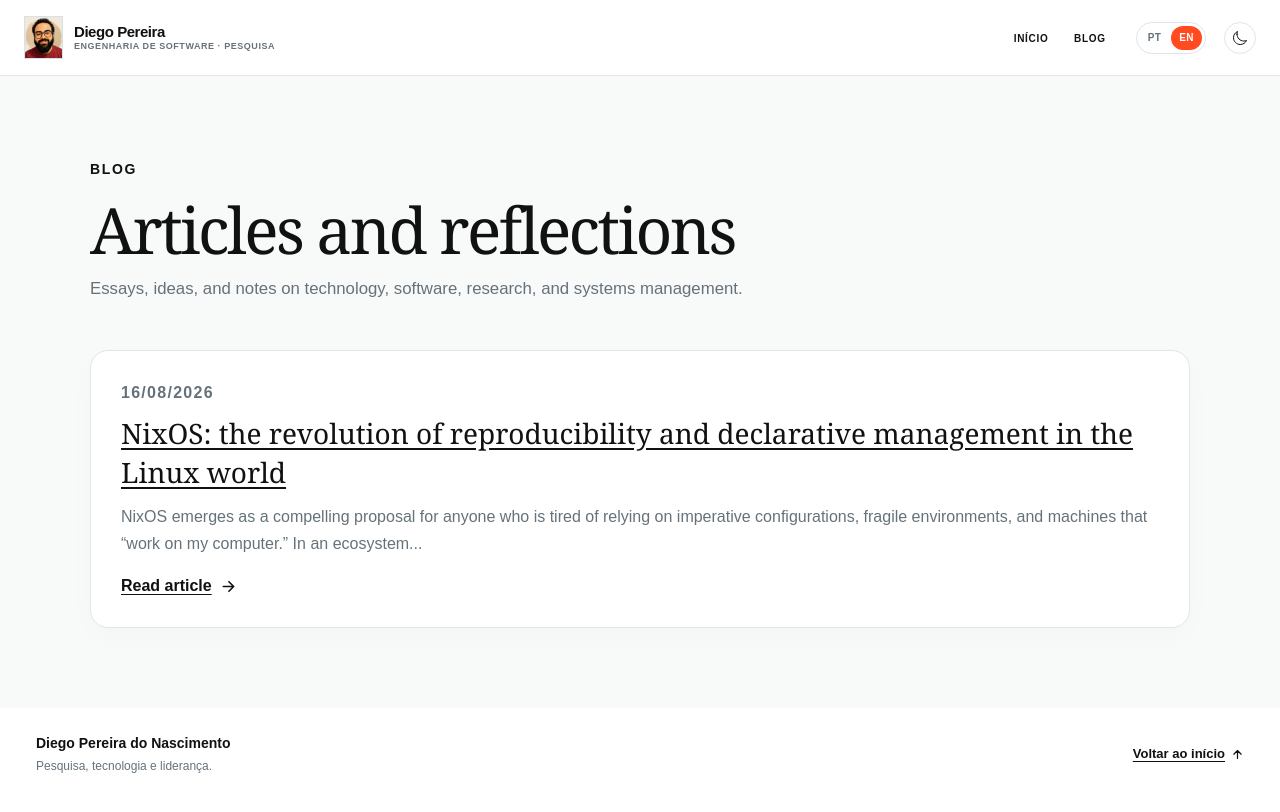
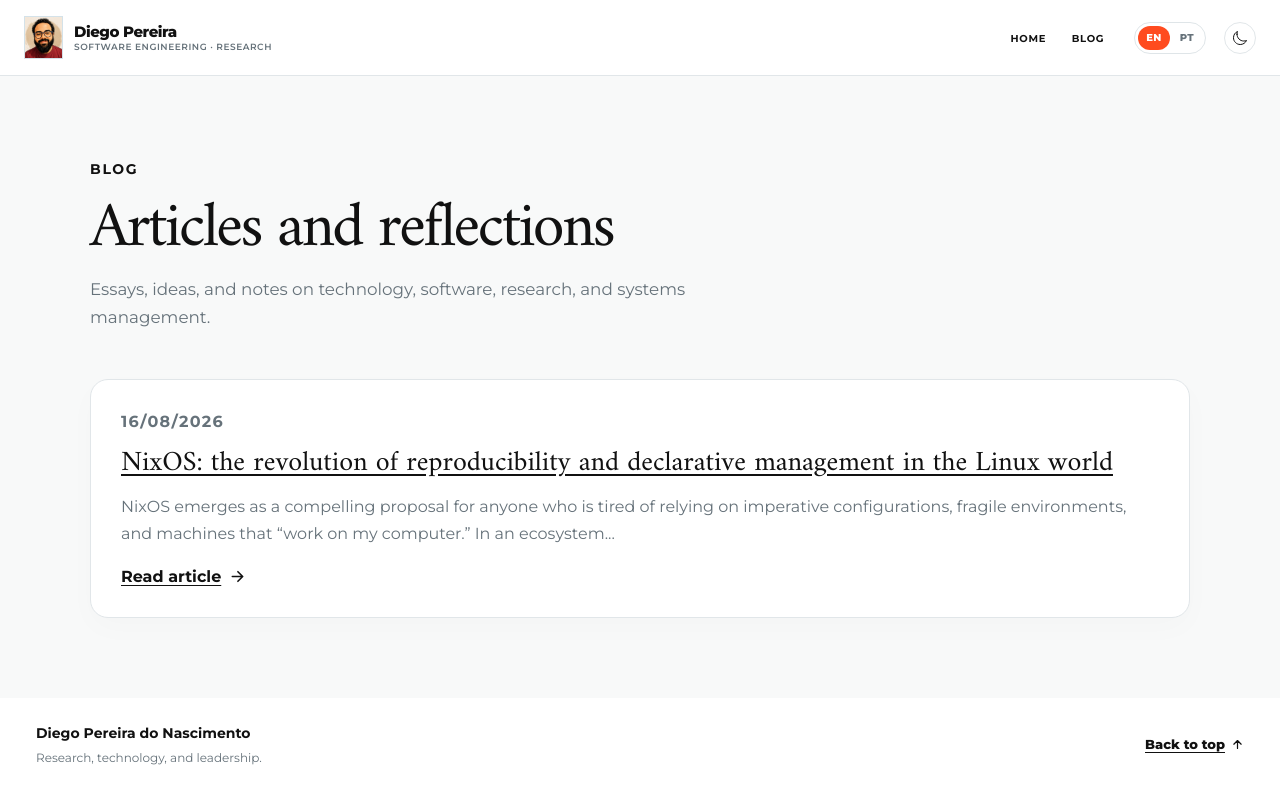
Before and after one commit to diegopn/diegopn.github.io, a Jekyll site: the page built from en/blog/index.html, in a window 1280 px wide. Shown: the top 812 px of the page. Built offline with Jekyll 4.4.1, drawn with Linux system fonts in a browser that asks for light colours.

Commit message:
Readequar o layout do blog para reaproveitar header/footer com base no design atual do site e nos estilos existentes.

```diff
--- /dev/null
+++ b/_includes/footer.html
@@ -0,0 +1,7 @@
+<footer class="site-footer">
+  <div>
+    <strong>{% if page.lang == 'en-US' %}Diego Pereira do Nascimento{% else %}Diego Pereira do Nascimento{% endif %}</strong>
+    <span>{% if page.lang == 'en-US' %}Research, technology, and leadership.{% else %}Pesquisa, tecnologia e liderança.{% endif %}</span>
+  </div>
+  <a href="{{ '/' | relative_url }}">{% if page.lang == 'en-US' %}Back to top{% else %}Voltar ao início{% endif %} <ion-icon name="arrow-up-outline"></ion-icon></a>
+</footer>
--- /dev/null
+++ b/_includes/header.html
@@ -0,0 +1,43 @@
+<header class="site-header" data-header>
+  <a class="brand" href="{{ '/' | relative_url }}" aria-label="{% if page.lang == 'en-US' %}Back to home{% else %}Voltar ao início{% endif %}">
+    <span class="brand-mark"><img src="{{ '/assets/images/diego-illustration.jpg' | relative_url }}" alt="" aria-hidden="true"></span>
+    <span class="brand-copy">
+      <strong>Diego Pereira</strong>
+      <small>{% if page.lang == 'en-US' %}Software engineering · research{% else %}Engenharia de software · pesquisa{% endif %}</small>
+    </span>
+  </a>
+
+  <nav class="main-nav" id="main-nav" aria-label="{% if page.lang == 'en-US' %}Main navigation{% else %}Navegação principal{% endif %}">
+    <a href="{{ '/' | relative_url }}" data-nav-link>{% if page.lang == 'en-US' %}Home{% else %}Início{% endif %}</a>
+    <a href="{% if page.lang == 'en-US' %}{{ '/en/blog/' | relative_url }}{% else %}{{ '/blog/' | relative_url }}{% endif %}" data-nav-link>{% if page.lang == 'en-US' %}Blog{% else %}Blog{% endif %}</a>
+  </nav>
+
+  <div class="header-actions">
+    <div class="language-switcher" role="group" aria-label="{% if page.lang == 'en-US' %}Language{% else %}Idioma{% endif %}">
+      <a
+        class="language-option {% if page.lang == 'en-US' %}is-active{% endif %}"
+        href="{{ '/en/blog/' | relative_url }}"
+        data-language-choice="en"
+        lang="en-US"
+        aria-current="{% if page.lang == 'en-US' %}page{% else %}false{% endif %}"
+      >EN</a>
+      <a
+        class="language-option {% if page.lang != 'en-US' %}is-active{% endif %}"
+        href="{{ '/blog/' | relative_url }}"
+        data-language-choice="pt"
+        lang="pt-BR"
+        aria-current="{% if page.lang == 'pt-BR' %}page{% else %}false{% endif %}"
+      >PT</a>
+    </div>
+
+    <button class="theme-toggle" type="button" data-theme-toggle aria-pressed="false" aria-label="{% if page.lang == 'en-US' %}Enable dark theme{% else %}Ativar tema escuro{% endif %}" title="{% if page.lang == 'en-US' %}Enable dark theme{% else %}Ativar tema escuro{% endif %}">
+      <ion-icon class="icon-moon" name="moon-outline" aria-hidden="true"></ion-icon>
+      <ion-icon class="icon-sun" name="sunny-outline" aria-hidden="true"></ion-icon>
+    </button>
+
+    <button class="menu-toggle" type="button" aria-expanded="false" aria-controls="main-nav" data-menu-toggle>
+      <span></span><span></span><span></span>
+      <span class="sr-only">{% if page.lang == 'en-US' %}Open menu{% else %}Abrir menu{% endif %}</span>
+    </button>
+  </div>
+</header>
--- a/_layouts/default.html
+++ b/_layouts/default.html
@@ -7,6 +7,9 @@
     <meta name="theme-color" content="#ffffff">
     <title>{% if page.title %}{{ page.title }} | {{ site.title }}{% else %}{{ site.title }}{% endif %}</title>
     <link rel="icon" href="{{ '/assets/images/diego-illustration.jpg' | relative_url }}" type="image/jpeg">
+    <link rel="preconnect" href="https://fonts.googleapis.com">
+    <link rel="preconnect" href="https://fonts.gstatic.com" crossorigin>
+    <link href="https://fonts.googleapis.com/css2?family=Amiri:wght@400;700&family=Montserrat:wght@400;500;600;700;800&display=swap" rel="stylesheet">
     <link rel="stylesheet" href="{{ '/style.css' | relative_url }}">
     <link rel="stylesheet" href="{{ '/assets/blog.css' | relative_url }}">
     <script>
@@ -18,41 +21,13 @@
   </head>
   <body>
     <div class="page-shell">
-      <header class="site-header" data-header>
-        <a class="brand" href="{{ '/' | relative_url }}" aria-label="Voltar ao início">
-          <span class="brand-mark"><img src="{{ '/assets/images/diego-illustration.jpg' | relative_url }}" alt="" aria-hidden="true"></span>
-          <span class="brand-copy"><strong>Diego Pereira</strong><small>Engenharia de software · pesquisa</small></span>
-        </a>
-
-        <nav class="main-nav" id="main-nav" aria-label="Navegação principal">
-          <a href="{{ '/' | relative_url }}">Início</a>
-          <a href="{{ '/blog/' | relative_url }}">Blog</a>
-        </nav>
-
-        <div class="header-actions">
-          <div class="language-switcher" role="group" aria-label="Idioma">
-            <a class="language-option {% if page.lang == 'pt-BR' %}is-active{% endif %}" href="{{ '/blog/' | relative_url }}" lang="pt-BR">PT</a>
-            <a class="language-option {% if page.lang == 'en-US' %}is-active{% endif %}" href="{{ '/en/blog/' | relative_url }}" lang="en-US">EN</a>
-          </div>
-          <button class="theme-toggle" type="button" data-theme-toggle aria-pressed="false" aria-label="Ativar tema escuro" title="Ativar tema escuro">
-            <ion-icon class="icon-moon" name="moon-outline" aria-hidden="true"></ion-icon>
-            <ion-icon class="icon-sun" name="sunny-outline" aria-hidden="true"></ion-icon>
-          </button>
-          <button class="menu-toggle" type="button" aria-expanded="false" aria-controls="main-nav" data-menu-toggle>
-            <span></span><span></span><span></span>
-            <span class="sr-only">Abrir menu</span>
-          </button>
-        </div>
-      </header>
+      {% include header.html %}
 
       <main class="blog-main">
         {{ content }}
       </main>
 
-      <footer class="site-footer">
-        <div><strong>Diego Pereira do Nascimento</strong><span>Pesquisa, tecnologia e liderança.</span></div>
-        <a href="{{ '/' | relative_url }}">Voltar ao início <ion-icon name="arrow-up-outline"></ion-icon></a>
-      </footer>
+      {% include footer.html %}
     </div>
 
     <script src="{{ '/script.js' | relative_url }}"></script>
--- a/blog/index.html
+++ b/blog/index.html
@@ -1,5 +1,8 @@
 ---
 layout: default
+title: "Blog"
+lang: pt-BR
+permalink: /blog/
 ---
 <section class="content-width blog-page">
   <div class="blog-intro">
```
